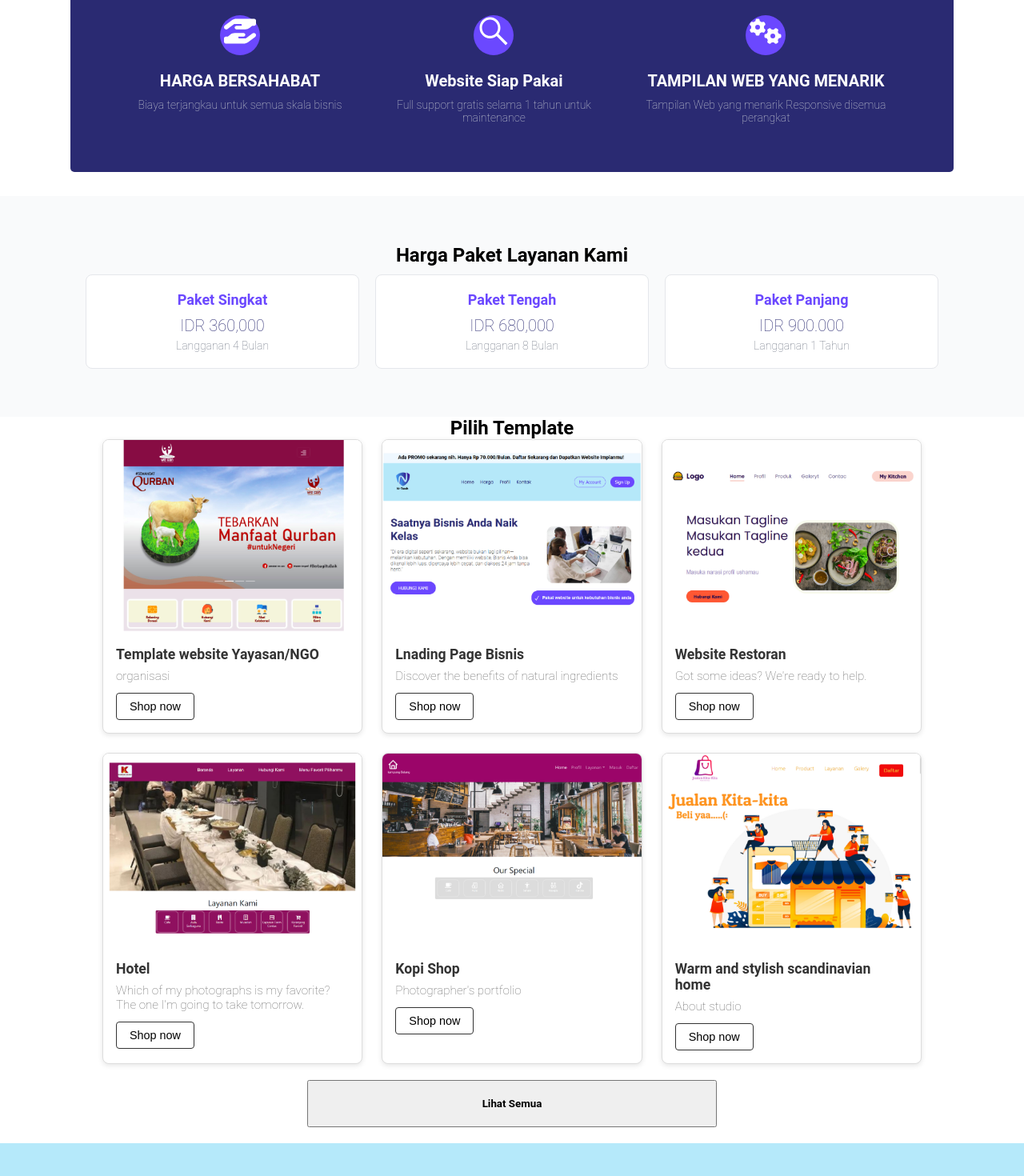
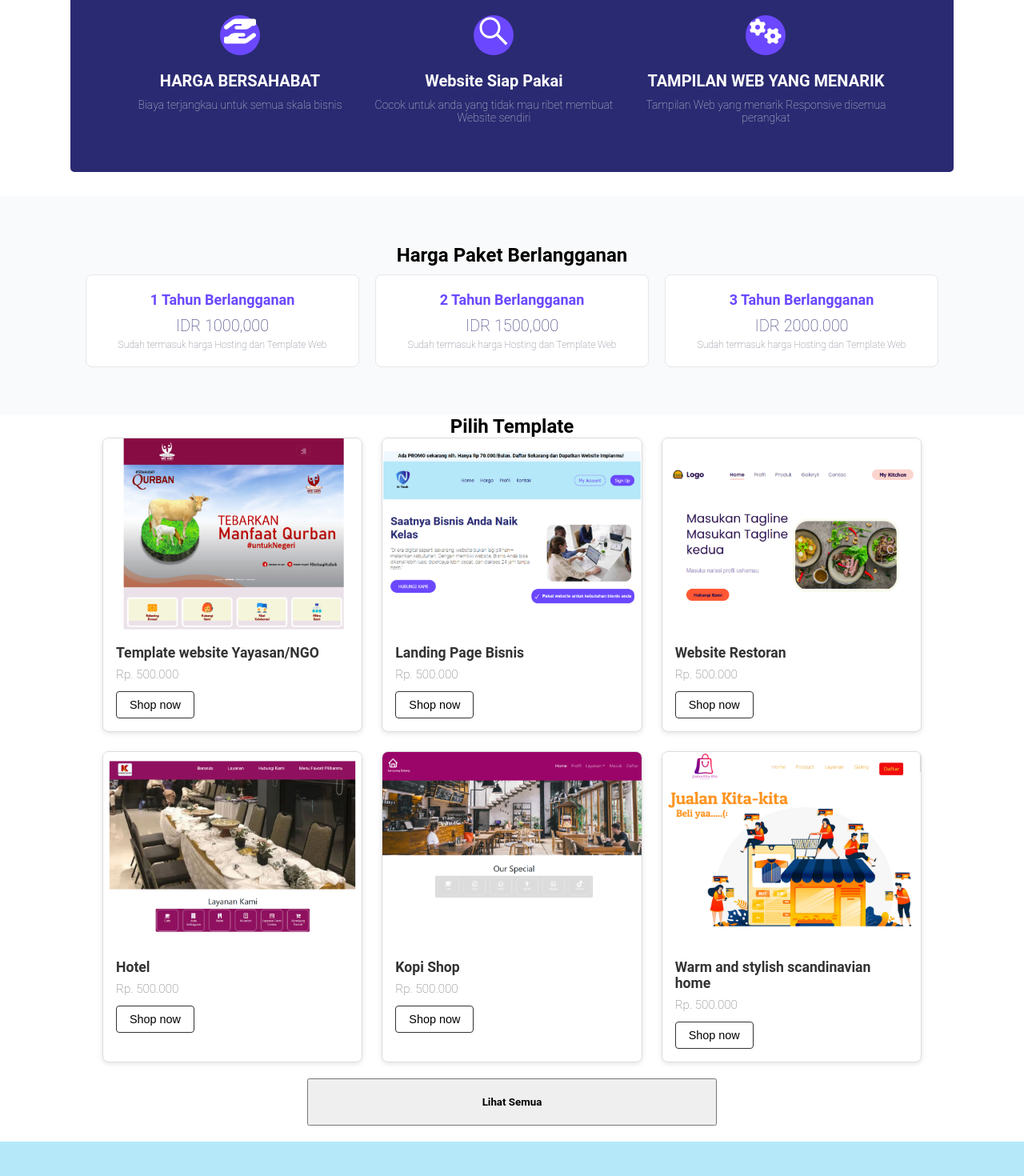
Before and after one commit to tresnaprayoga/landingpage-nuansatech, a React (Vite) app: page / in a window 1280 px wide. Shown: the part 1060-2530 px from the top of the page at 80% size. Built offline with nearby package versions, Linux system fonts and the light colour scheme.

Commit message:
update harga

```diff
--- a/index.html
+++ b/index.html
@@ -4,7 +4,7 @@
     <meta charset="UTF-8" />
     <link rel="icon" href="logontch2.png" />
     <meta name="viewport" content="width=device-width, initial-scale=1.0" />
-    <meta name="description" content="N-Tech adalah platform teknologi yang menyediakan layanan pengembangan aplikasi, website,Web UMKM,Web Sekolah dan solusi digital." />
+    <meta name="description" content="Kontak app." />
     <title>Nuansa Tech</title>
   </head>
   <body>
--- a/src/App.jsx
+++ b/src/App.jsx
@@ -18,7 +18,7 @@ import './style/app.css';
 function App() {
   const features = [
     { title: 'HARGA BERSAHABAT', description: 'Biaya terjangkau untuk semua skala bisnis', icon: <FaHandHoldingHand /> },
-    { title: 'Website Siap Pakai', description: 'Full support gratis selama 1 tahun untuk maintenance', icon: <FaSistrix /> },
+    { title: 'Website Siap Pakai', description: 'Cocok untuk anda yang tidak mau ribet membuat Website sendiri', icon: <FaSistrix /> },
     { title: 'TAMPILAN WEB YANG MENARIK', description: 'Tampilan Web yang menarik Responsive disemua perangkat', icon: <FaGears /> },
   ];
   return (
--- a/src/component/DaftarHarga.jsx
+++ b/src/component/DaftarHarga.jsx
@@ -2,7 +2,7 @@ import React from 'react';
 import '../style/daftarharga.css';
 
 const PricingSection = ({ plans }) => {
-  const judulPaket = 'Harga Paket Layanan Kami';
+  const judulPaket = 'Harga Paket Berlangganan';
   return (
     <section className='pricing-section'>
       <h2>{judulPaket}</h2>
--- a/src/component/InfoPromo.jsx
+++ b/src/component/InfoPromo.jsx
@@ -4,7 +4,7 @@ import '../style/infopromo.css';
 function InfoPromo() {
   return (
     <div className='info-promo'>
-      <h4>Ada PROMO sekarang nih. Hanya Rp 70.000/Bulan. Daftar Sekarang dan Dapatkan Website Impianmu!</h4>
+      <h4>Dapatkan Potongan Harga Hingga 300.000 Rupiah</h4>
     </div>
   );
 }
--- a/src/component/listCard/ListItemCard.jsx
+++ b/src/component/listCard/ListItemCard.jsx
@@ -7,37 +7,37 @@ const ListItemCard = () => {
   const items = [
     {
       title: 'Template website Yayasan/NGO',
-      subtitle: 'organisasi',
+      harga: 'Rp. 500.000',
       image: 'card6.jpg',
       buttonText: 'Shop now',
     },
     {
-      title: 'Lnading Page Bisnis',
-      subtitle: 'Discover the benefits of natural ingredients',
+      title: 'Landing Page Bisnis',
+      harga: 'Rp. 500.000',
       image: '/card.jpg',
       buttonText: 'Shop now',
     },
     {
       title: 'Website Restoran',
-      subtitle: "Got some ideas? We're ready to help.",
+      harga: 'Rp. 500.000',
       image: 'card2.jpg',
       buttonText: 'Shop now',
     },
     {
       title: 'Hotel',
-      subtitle: "Which of my photographs is my favorite? The one I'm going to take tomorrow.",
+      harga: 'Rp. 500.000',
       image: 'card3.jpg',
       buttonText: 'Shop now',
     },
     {
       title: 'Kopi Shop',
-      subtitle: "Photographer's portfolio",
+      harga: 'Rp. 500.000',
       image: 'card4.jpg',
       buttonText: 'Shop now',
     },
     {
       title: 'Warm and stylish scandinavian home',
-      subtitle: 'About studio',
+      harga: 'Rp. 500.000',
       image: 'card5.jpg',
       buttonText: 'Shop now',
     },
--- a/src/component/listCard/itemCard.jsx
+++ b/src/component/listCard/itemCard.jsx
@@ -2,13 +2,13 @@
 import React from 'react';
 import '../../style/cardlist.css';
 
-const ItemCard = ({ image, title, subtitle, buttonText }) => {
+const ItemCard = ({ image, title, harga, buttonText }) => {
   return (
     <div className='item-card'>
       <img src={image} alt={title} className='item-image' />
       <div className='item-content'>
         <h3>{title}</h3>
-        <p>{subtitle}</p>
+        <p>{harga}</p>
         {buttonText && <button className='item-button'>{buttonText}</button>}
       </div>
     </div>
--- a/src/dataStatis/dataitemcard.js
+++ b/src/dataStatis/dataitemcard.js
@@ -1,37 +1,37 @@
 const items = [
   {
     title: 'Template website Yayasan/NGO',
-    subtitle: 'organisasi',
+    harga: 'Rp. 500.000',
     image: 'card6.jpg',
     buttonText: 'Shop now',
   },
   {
     title: 'Landing Page Bisnis',
-    subtitle: 'Discover the benefits of natural ingredients',
+    harga: 'Discover the benefits of natural ingredients',
     image: '/card.jpg',
     buttonText: 'Shop now',
   },
   {
     title: 'Website Restoran',
-    subtitle: "Got some ideas? We're ready to help.",
+    harga: "Got some ideas? We're ready to help.",
     image: 'card2.jpg',
     buttonText: 'Shop now',
   },
   {
     title: 'Hotel',
-    subtitle: "Which of my photographs is my favorite? The one I'm going to take tomorrow.",
+    harga: "Which of my photographs is my favorite? The one I'm going to take tomorrow.",
     image: 'card3.jpg',
     buttonText: 'Shop now',
   },
   {
     title: 'Kopi Shop',
-    subtitle: "Photographer's portfolio",
+    harga: "Photographer's portfolio",
     image: 'card4.jpg',
     buttonText: 'Shop now',
   },
   {
     title: 'Warm and stylish scandinavian home',
-    subtitle: 'About studio',
+    harga: 'About studio',
     image: 'card5.jpg',
     buttonText: 'Shop now',
   },
--- a/src/dataStatis/datalabelharga.js
+++ b/src/dataStatis/datalabelharga.js
@@ -1,7 +1,7 @@
 const pricingPlans = [
-  { name: 'Paket Singkat', price: 'IDR 360,000', duration: 'Langganan 4 Bulan' },
-  { name: 'Paket Tengah', price: 'IDR 680,000', duration: 'Langganan 8 Bulan' },
-  { name: 'Paket Panjang', price: 'IDR 900.000', duration: 'Langganan 1 Tahun' },
+  { name: '1 Tahun Berlangganan', price: 'IDR 1000,000', duration: 'Sudah termasuk harga Hosting dan Template Web' },
+  { name: '2 Tahun Berlangganan', price: 'IDR 1500,000', duration: 'Sudah termasuk harga Hosting dan Template Web' },
+  { name: '3 Tahun Berlangganan', price: 'IDR 2000.000', duration: 'Sudah termasuk harga Hosting dan Template Web' },
 ];
 
 export default pricingPlans;
--- a/src/dataStatis/infopromo.js
+++ b/src/dataStatis/infopromo.js
@@ -1,6 +1,6 @@
 const infopromo = [
   {
-    promo: 'Daftar sekarang dan Dapat Website mu hanyan dengan harga 70.000/bulan',
+    promo: 'Dapatkan Potongan Harga Hingga 300.000 Rupiah',
   },
 ];
 
--- a/src/style/daftarharga.css
+++ b/src/style/daftarharga.css
@@ -46,7 +46,7 @@
 }
 
 .plan-duration {
-  font-size: 14px;
+  font-size: 12px;
   color: #6b7280;
   margin-top: 5px;
   font-family: 'Roboto';
```
